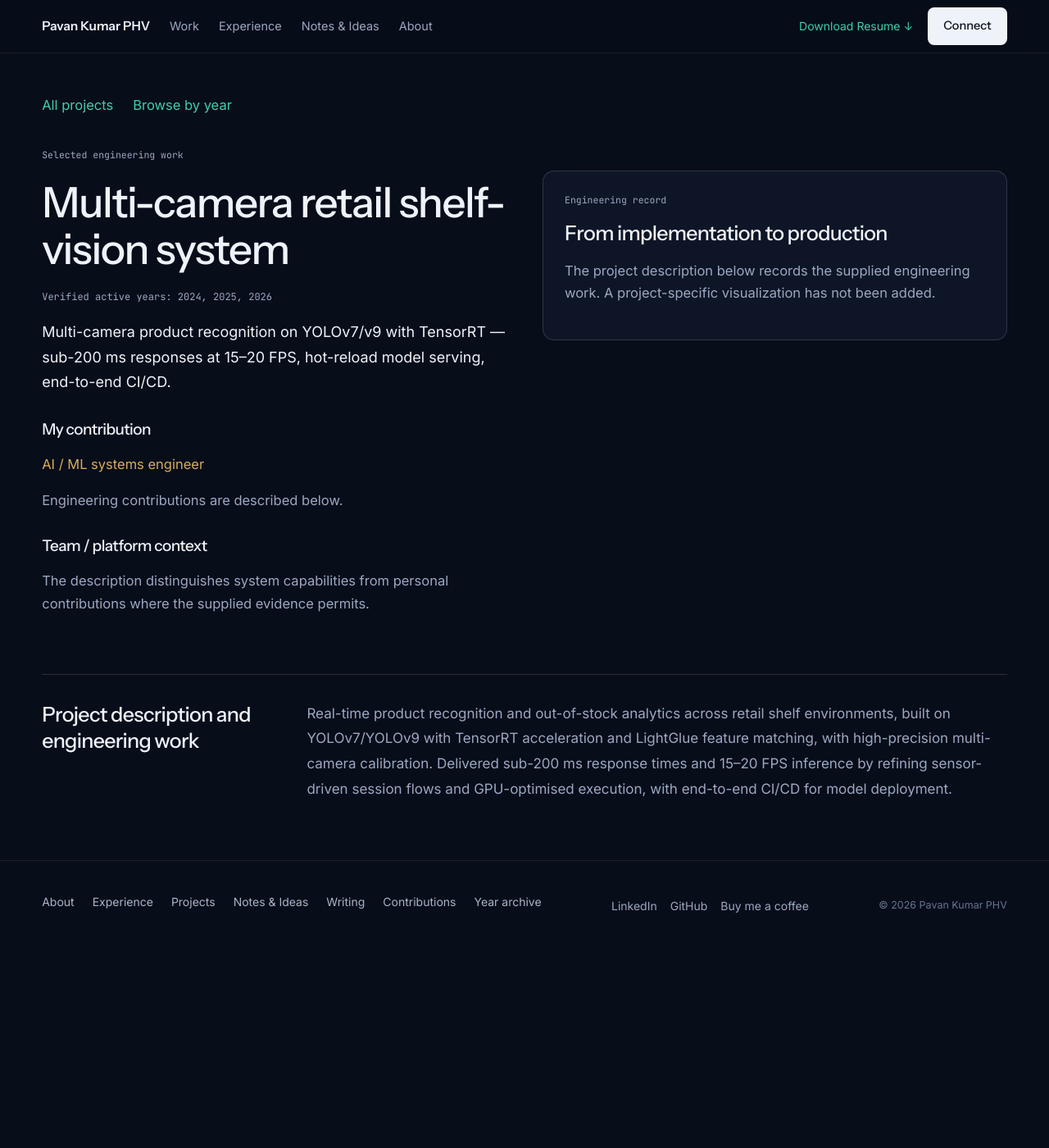
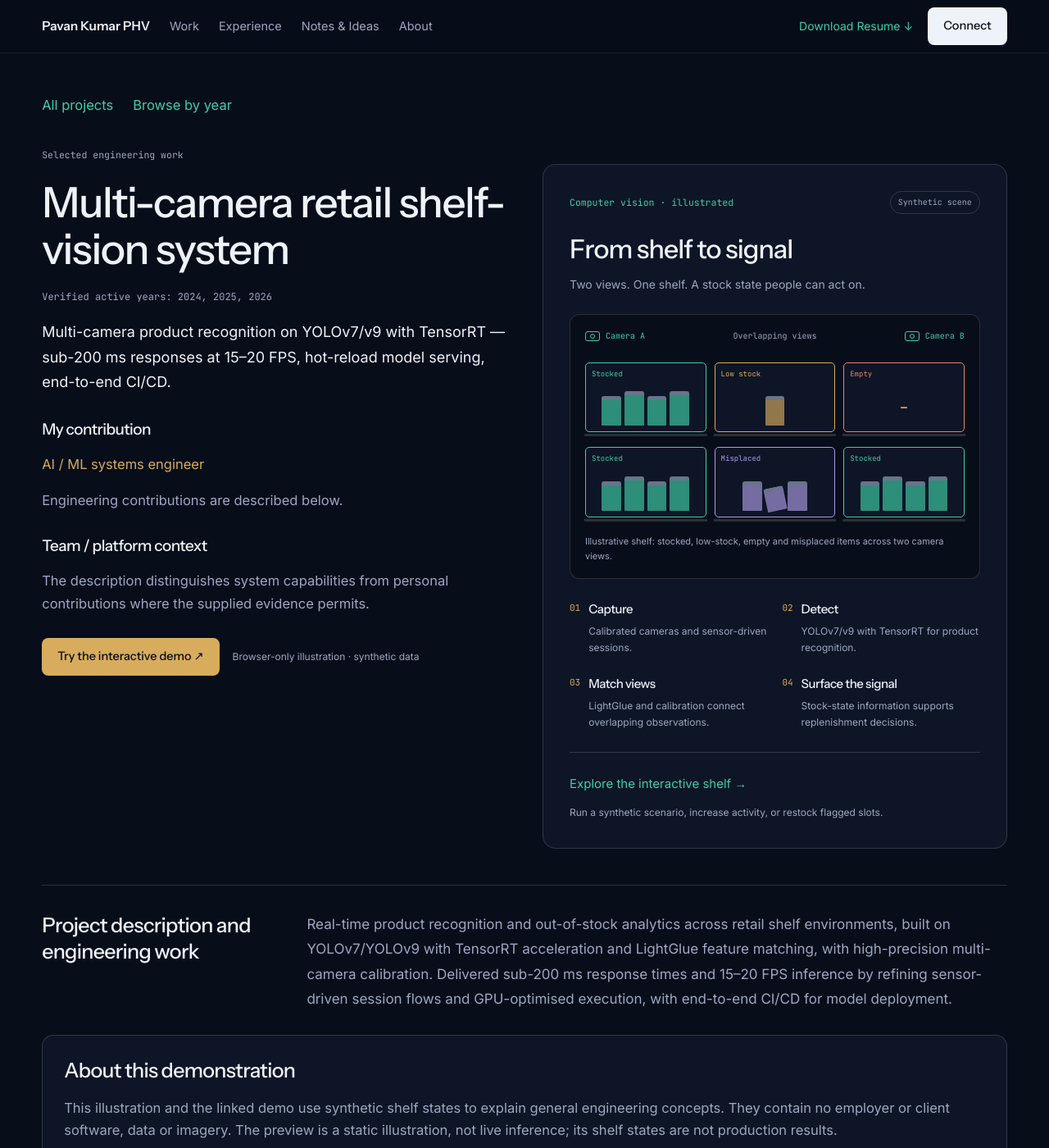
Before and after one commit to phvpavankumar/phvpavankumar.github.io, a Jekyll site: the page built from site/_projects/retail-shelf-vision.md, in a window 1280 px wide and 1400 px high. Shown: the whole window at 82% size. Built offline with Jekyll 4.4.1, drawn with Linux system fonts in a browser that asks for light colours.

Commit message:
prj issues fixed

```diff
--- a/scripts/content_index.rb
+++ b/scripts/content_index.rb
@@ -55,7 +55,7 @@ module ContentIndex
         dates.compact.each { |d| raise "#{id}: date is outside verified years" unless years.include?(d.year) }
         raise "#{id}: ongoing must be true, false or null" unless [true, false, nil].include?(item['ongoing'])
         raise "#{id}: ongoing project cannot have an end date" if item['ongoing'] && item['end_date']
-        raise "#{id}: unapproved visualization" unless [nil, 'none', 'enterprise-analytics', 'process-intelligence', 'published-work'].include?(item['visualization'])
+        raise "#{id}: unapproved visualization" unless [nil, 'none', 'enterprise-analytics', 'process-intelligence', 'published-work', 'shelf-vision'].include?(item['visualization'])
         if item['visualization'] == 'published-work'
           raise "#{id}: missing workflow" unless item['workflow'].is_a?(Array) && !item['workflow'].empty? && item['workflow'].all? { |step| step.is_a?(Hash) && %w[title detail].all? { |key| !step[key].to_s.strip.empty? } }
           raise "#{id}: missing public evidence" unless item['public_evidence'].is_a?(Array) && !item['public_evidence'].empty?
--- /dev/null
+++ b/site/_includes/shelf-vision-visual.html
@@ -0,0 +1,32 @@
+<div class="shelf-preview">
+  <div class="shelf-preview-heading">
+    <p class="phv-kicker">Computer vision · illustrated</p>
+    <span class="shelf-preview-badge">Synthetic scene</span>
+  </div>
+  <h2>From shelf to signal</h2>
+  <p class="shelf-preview-intro">Two views. One shelf. A stock state people can act on.</p>
+  <figure class="shelf-scene" aria-labelledby="shelf-scene-caption">
+    <div class="shelf-cameras" aria-hidden="true">
+      <span><i></i> Camera A</span><span>Overlapping views</span><span><i></i> Camera B</span>
+    </div>
+    <div class="shelf-bays" aria-hidden="true">
+      <div class="shelf-bay shelf-bay-stocked"><span>Stocked</span><div><i></i><i></i><i></i><i></i></div></div>
+      <div class="shelf-bay shelf-bay-low"><span>Low stock</span><div><i></i></div></div>
+      <div class="shelf-bay shelf-bay-empty"><span>Empty</span><div><b>−</b></div></div>
+      <div class="shelf-bay shelf-bay-stocked"><span>Stocked</span><div><i></i><i></i><i></i><i></i></div></div>
+      <div class="shelf-bay shelf-bay-misplaced"><span>Misplaced</span><div><i></i><i></i><i></i></div></div>
+      <div class="shelf-bay shelf-bay-stocked"><span>Stocked</span><div><i></i><i></i><i></i><i></i></div></div>
+    </div>
+    <figcaption id="shelf-scene-caption">Illustrative shelf: stocked, low-stock, empty and misplaced items across two camera views.</figcaption>
+  </figure>
+  <ol class="shelf-pipeline" aria-label="Shelf-vision workflow">
+    <li><span>01</span><div><h3>Capture</h3><p>Calibrated cameras and sensor-driven sessions.</p></div></li>
+    <li><span>02</span><div><h3>Detect</h3><p>YOLOv7/v9 with TensorRT for product recognition.</p></div></li>
+    <li><span>03</span><div><h3>Match views</h3><p>LightGlue and calibration connect overlapping observations.</p></div></li>
+    <li><span>04</span><div><h3>Surface the signal</h3><p>Stock-state information supports replenishment decisions.</p></div></li>
+  </ol>
+  <div class="shelf-preview-footer">
+    <a href="{{ page.demo_url | relative_url }}">Explore the interactive shelf →</a>
+    <p>Run a synthetic scenario, increase activity, or restock flagged slots.</p>
+  </div>
+</div>
--- a/site/_layouts/default.html
+++ b/site/_layouts/default.html
@@ -12,6 +12,7 @@
 <link href="https://fonts.googleapis.com/css2?family=Instrument+Sans:wght@400;500;600&family=Inter:wght@400;500&family=JetBrains+Mono:wght@400&display=swap" rel="stylesheet">
 <link rel="stylesheet" href="{{ '/assets/css/style.css' | relative_url }}">
 <link rel="stylesheet" href="{{ '/assets/css/content.css' | relative_url }}">
+{% if page.visualization == 'shelf-vision' %}<link rel="stylesheet" href="{{ '/assets/css/shelf-vision-preview.css' | relative_url }}">{% endif %}
 <link rel="stylesheet" href="{{ '/assets/css/contact.css' | relative_url }}">
 {% if page.profile_design %}<link rel="stylesheet" href="{{ '/assets/css/profile.css' | relative_url }}">{% endif %}
 {% if page.visualization == 'enterprise-analytics' %}<link rel="stylesheet" href="{{ '/assets/css/project-visual.css' | relative_url }}">{% endif %}
--- a/site/_layouts/project.html
+++ b/site/_layouts/project.html
@@ -20,7 +20,9 @@ layout: default
       {% include project-links.html %}
     </section>
     <section aria-label="Project visualization">
-      {% if page.visualization == 'published-work' %}
+      {% if page.visualization == 'shelf-vision' %}
+        {% include shelf-vision-visual.html %}
+      {% elsif page.visualization == 'published-work' %}
         {% include published-work.html %}
       {% elsif page.visualization == 'enterprise-analytics' %}
         {% include enterprise-analytics-visual.html %}
--- a/site/_projects/retail-shelf-vision.md
+++ b/site/_projects/retail-shelf-vision.md
@@ -24,10 +24,13 @@ platform_context: "The description distinguishes system capabilities from person
 tools: []
 tags: ["Applied AI"]
 public_evidence: []
-demo_mode: none
-demo_url: null
+demo_mode: synthetic
+demo_url: /work/shelf-vision/
+demo_label: Try the interactive demo
+source_note: "Browser-only illustration · synthetic data"
+demo_disclosure: "This illustration and the linked demo use synthetic shelf states to explain general engineering concepts. They contain no employer or client software, data or imagery. The preview is a static illustration, not live inference; its shelf states are not production results."
 source_url: null
 source_verified: false
-visualization: none
+visualization: shelf-vision
 ---
 <p>Real-time product recognition and out-of-stock analytics across retail shelf environments, built on YOLOv7/YOLOv9 with TensorRT acceleration and LightGlue feature matching, with high-precision multi-camera calibration. Delivered sub-200&nbsp;ms response times and 15–20 FPS inference by refining sensor-driven session flows and GPU-optimised execution, with end-to-end CI/CD for model deployment.</p>
--- /dev/null
+++ b/site/assets/css/shelf-vision-preview.css
@@ -0,0 +1,35 @@
+/* Scoped, static shelf illustration. The standalone demo owns its own CSS/JS. */
+.shelf-preview{margin-top:20px;padding:clamp(20px,2.5vw,32px);border:1px solid var(--line2);border-radius:16px;background:var(--s1)}
+.shelf-preview-heading{display:flex;align-items:center;justify-content:space-between;flex-wrap:wrap;gap:10px}
+.shelf-preview-heading .phv-kicker{margin:0;color:var(--teal)}
+.shelf-preview-badge{font:10px/1.6 var(--mono);padding:5px 9px;border:1px solid var(--line2);border-radius:20px;color:var(--fg2)}
+.shelf-preview h2{font-size:clamp(25px,2.5vw,34px);margin:22px 0 10px}
+.shelf-preview .shelf-preview-intro{font-size:14px;line-height:1.7;margin:0 0 24px}
+.shelf-scene{margin:0;padding:18px;border:1px solid var(--line2);border-radius:12px;background:var(--bg)}
+.shelf-cameras{display:flex;justify-content:space-between;align-items:center;gap:10px;margin-bottom:24px;font:10px/1.6 var(--mono);color:var(--fg2)}
+.shelf-cameras>span:first-child,.shelf-cameras>span:last-child{display:flex;align-items:center;gap:7px;color:var(--teal)}
+.shelf-cameras i{display:inline-block;width:18px;height:12px;border:1px solid var(--teal);border-radius:3px;position:relative;flex:none}
+.shelf-cameras i::after{content:"";position:absolute;width:4px;height:4px;border:1px solid var(--teal);border-radius:50%;left:5px;top:2px}
+.shelf-bays{display:grid;grid-template-columns:repeat(3,minmax(0,1fr));gap:18px 10px}
+.shelf-bay{--state:var(--teal);position:relative;min-width:0;border:1px solid var(--state);border-radius:5px;padding:7px;background:var(--s1)}
+.shelf-bay::after{content:"";position:absolute;left:-2px;right:-2px;bottom:-6px;border-bottom:3px solid var(--line2)}
+.shelf-bay>span{display:block;font:9px/1.5 var(--mono);color:var(--state);margin-bottom:10px}
+.shelf-bay>div{display:flex;align-items:flex-end;justify-content:center;gap:4px;height:46px}
+.shelf-bay i{display:block;width:18%;height:36px;background:var(--state);opacity:.65;border-radius:3px 3px 1px 1px;border-top:5px solid var(--fg2)}
+.shelf-bay i:nth-child(even){height:42px}
+.shelf-bay-low{--state:var(--gold)}
+.shelf-bay-empty{--state:#E8836B}
+.shelf-bay-empty b{color:var(--state);font:24px var(--mono);align-self:center}
+.shelf-bay-misplaced{--state:#AC9CE5}
+.shelf-bay-misplaced i:nth-child(2){transform:rotate(-12deg);height:29px}
+.shelf-scene figcaption{font-size:11px;line-height:1.65;color:var(--fg2);margin-top:20px}
+.shelf-pipeline{list-style:none;padding:0;margin:26px 0;display:grid;grid-template-columns:repeat(2,minmax(0,1fr));gap:22px 18px}
+.shelf-pipeline li{display:flex;gap:10px;min-width:0}
+.shelf-pipeline li>span{font:11px/1.7 var(--mono);color:var(--gold)}
+.shelf-pipeline h3{font-size:15px;margin:0 0 7px;line-height:1.4}
+.shelf-pipeline p{font-size:12px;line-height:1.7;margin:0}
+.shelf-preview-footer{border-top:1px solid var(--line2);padding-top:20px}
+.shelf-preview-footer a{display:inline-block;font-size:15px;padding:6px 0;color:var(--teal)}
+.shelf-preview-footer a:focus-visible{outline:2px solid var(--teal);outline-offset:4px;border-radius:3px}
+.shelf-preview-footer p{font-size:12px;line-height:1.7;margin:6px 0 0}
+@media(max-width:420px){.shelf-scene{padding:12px}.shelf-cameras{flex-wrap:wrap}.shelf-cameras>span:nth-child(2){display:none}.shelf-pipeline{grid-template-columns:1fr}.shelf-bay{padding:5px}.shelf-bay>span{font-size:8px}.shelf-bay>div{gap:3px}}
```
